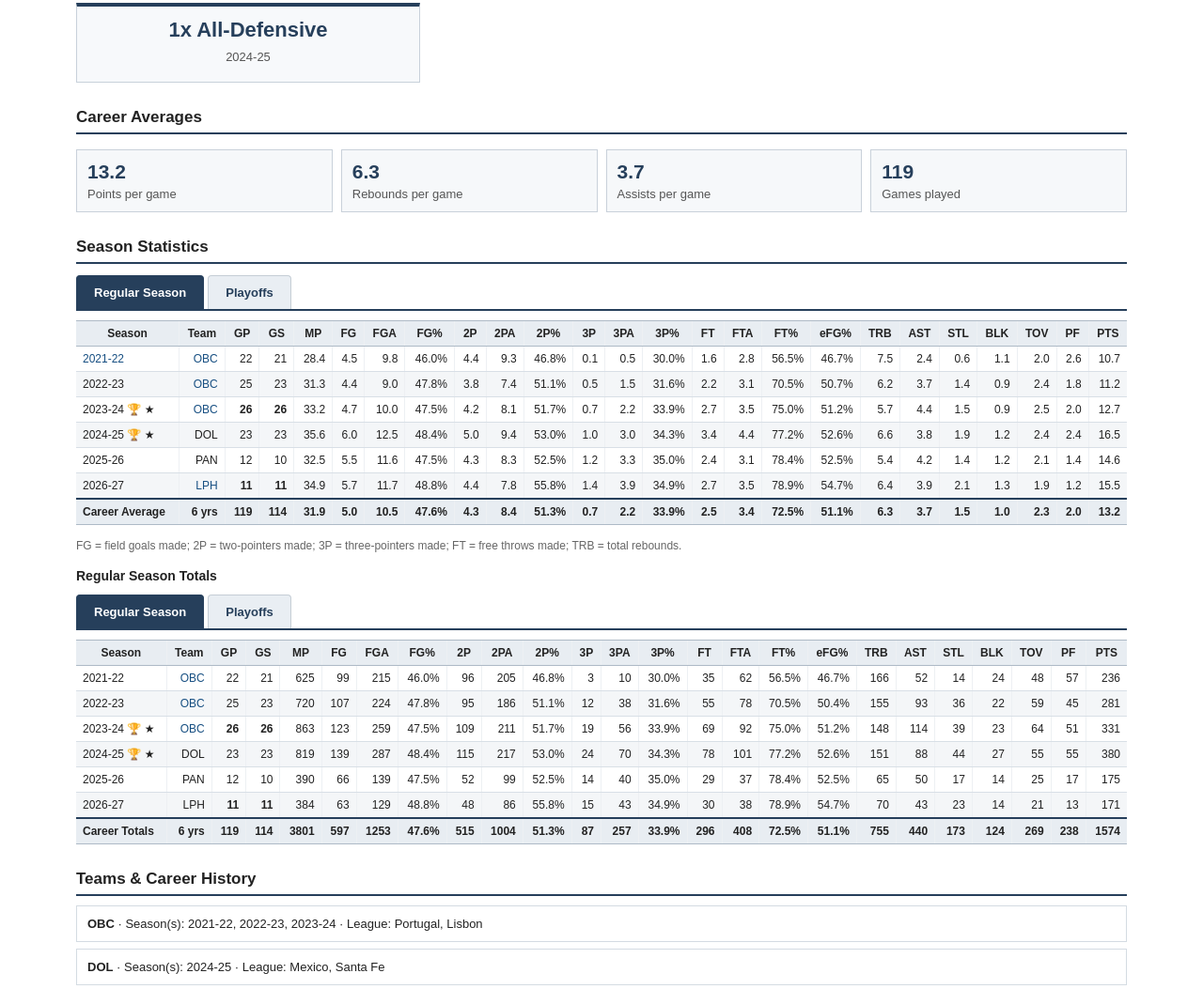
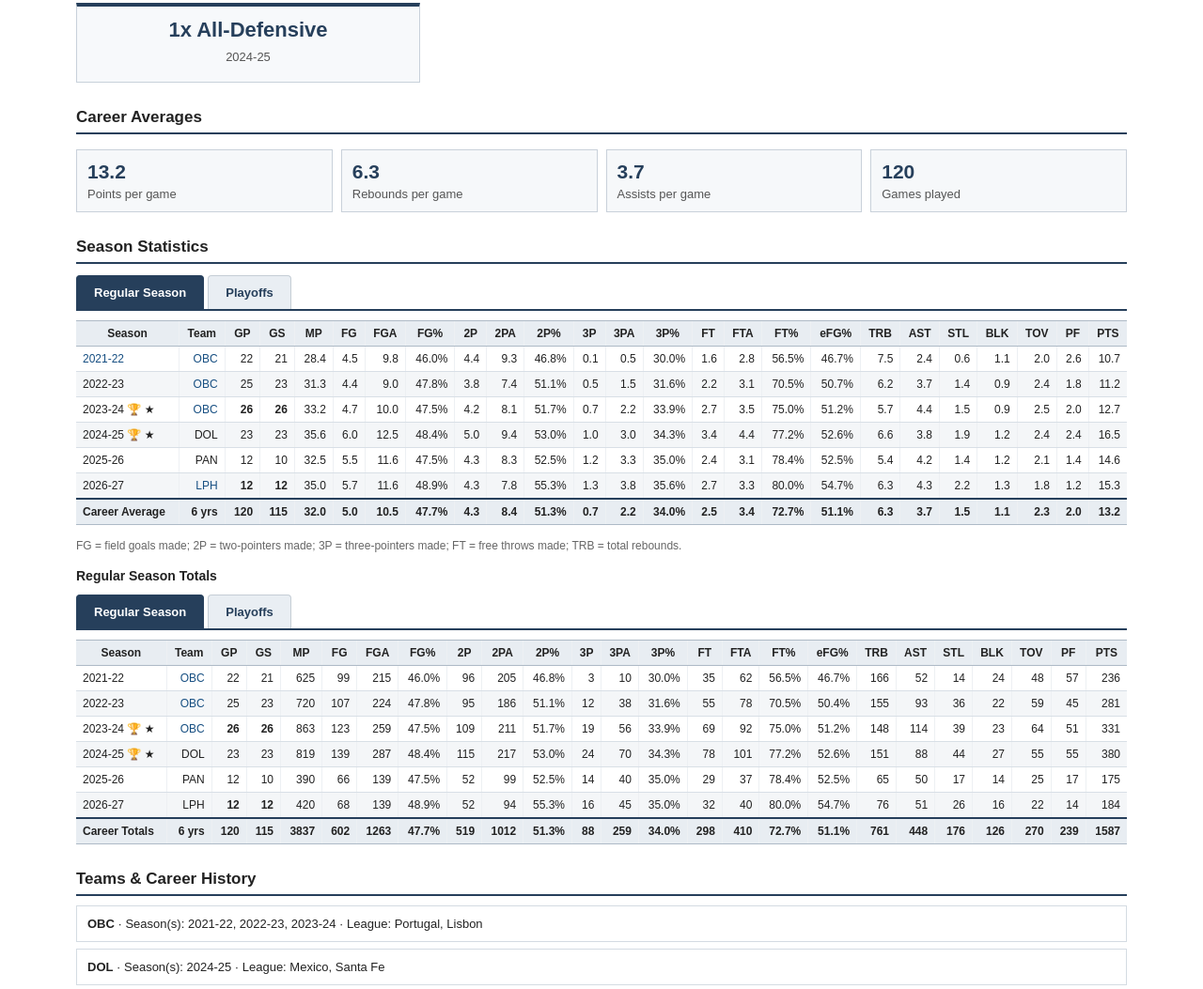
Before and after one commit to GVsoares711/basketball-career, a plain HTML site: page index.html in a window 1280 px wide. Shown: the part 480-1533 px from the top of the page at 94% size. Drawn offline with Linux system fonts and the light colour scheme.

Commit message:
Update index.html

```diff
--- a/index.html
+++ b/index.html
@@ -244,7 +244,7 @@ footer{background:#263f5b;color:white;text-align:center;padding:20px;margin-top:
       <div class="stat"><strong>13.2</strong><span>Points per game</span></div>
       <div class="stat"><strong>6.3</strong><span>Rebounds per game</span></div>
       <div class="stat"><strong>3.7</strong><span>Assists per game</span></div>
-      <div class="stat"><strong>119</strong><span>Games played</span></div>
+      <div class="stat"><strong>120</strong><span>Games played</span></div>
     </div>
   </section>
 
@@ -294,10 +294,10 @@ footer{background:#263f5b;color:white;text-align:center;padding:20px;margin-top:
             <tr><td>2023-24 🏆 ★</td><td><a href="obc3.html">OBC</a></td><td><strong>26</strong></td><td><strong>26</strong></td><td>33.2</td><td>4.7</td><td>10.0</td><td>47.5%</td><td>4.2</td><td>8.1</td><td>51.7%</td><td>0.7</td><td>2.2</td><td>33.9%</td><td>2.7</td><td>3.5</td><td>75.0%</td><td>51.2%</td><td>5.7</td><td>4.4</td><td>1.5</td><td>0.9</td><td>2.5</td><td>2.0</td><td>12.7</td></tr>
             <tr><td>2024-25 🏆 ★</td><td>DOL</td><td>23</td><td>23</td><td>35.6</td><td>6.0</td><td>12.5</td><td>48.4%</td><td>5.0</td><td>9.4</td><td>53.0%</td><td>1.0</td><td>3.0</td><td>34.3%</td><td>3.4</td><td>4.4</td><td>77.2%</td><td>52.6%</td><td>6.6</td><td>3.8</td><td>1.9</td><td>1.2</td><td>2.4</td><td>2.4</td><td>16.5</td></tr>
             <tr><td>2025-26</td><td>PAN</td><td>12</td><td>10</td><td>32.5</td><td>5.5</td><td>11.6</td><td>47.5%</td><td>4.3</td><td>8.3</td><td>52.5%</td><td>1.2</td><td>3.3</td><td>35.0%</td><td>2.4</td><td>3.1</td><td>78.4%</td><td>52.5%</td><td>5.4</td><td>4.2</td><td>1.4</td><td>1.2</td><td>2.1</td><td>1.4</td><td>14.6</td></tr>
-            <tr><td>2026-27</td><td><a href="lph.html">LPH</a></td><td><strong>11</strong></td><td><strong>11</strong></td><td>34.9</td><td>5.7</td><td>11.7</td><td>48.8%</td><td>4.4</td><td>7.8</td><td>55.8%</td><td>1.4</td><td>3.9</td><td>34.9%</td><td>2.7</td><td>3.5</td><td>78.9%</td><td>54.7%</td><td>6.4</td><td>3.9</td><td>2.1</td><td>1.3</td><td>1.9</td><td>1.2</td><td>15.5</td></tr>
+            <tr><td>2026-27</td><td><a href="lph.html">LPH</a></td><td><strong>12</strong></td><td><strong>12</strong></td><td>35.0</td><td>5.7</td><td>11.6</td><td>48.9%</td><td>4.3</td><td>7.8</td><td>55.3%</td><td>1.3</td><td>3.8</td><td>35.6%</td><td>2.7</td><td>3.3</td><td>80.0%</td><td>54.7%</td><td>6.3</td><td>4.3</td><td>2.2</td><td>1.3</td><td>1.8</td><td>1.2</td><td>15.3</td></tr>
           </tbody>
           <tfoot>
-            <tr><td>Career Average</td><td>6 yrs</td><td>119</td><td>114</td><td>31.9</td><td>5.0</td><td>10.5</td><td>47.6%</td><td>4.3</td><td>8.4</td><td>51.3%</td><td>0.7</td><td>2.2</td><td>33.9%</td><td>2.5</td><td>3.4</td><td>72.5%</td><td>51.1%</td><td>6.3</td><td>3.7</td><td>1.5</td><td>1.0</td><td>2.3</td><td>2.0</td><td>13.2</td></tr>
+            <tr><td>Career Average</td><td>6 yrs</td><td>120</td><td>115</td><td>32.0</td><td>5.0</td><td>10.5</td><td>47.7%</td><td>4.3</td><td>8.4</td><td>51.3%</td><td>0.7</td><td>2.2</td><td>34.0%</td><td>2.5</td><td>3.4</td><td>72.7%</td><td>51.1%</td><td>6.3</td><td>3.7</td><td>1.5</td><td>1.1</td><td>2.3</td><td>2.0</td><td>13.2</td></tr>
           </tfoot>
         </table>
       </div>
@@ -370,10 +370,10 @@ footer{background:#263f5b;color:white;text-align:center;padding:20px;margin-top:
             <tr><td>2023-24 🏆 ★</td><td><a href="obc3.html">OBC</a></td><td><strong>26</strong></td><td><strong>26</strong></td><td>863</td><td>123</td><td>259</td><td>47.5%</td><td>109</td><td>211</td><td>51.7%</td><td>19</td><td>56</td><td>33.9%</td><td>69</td><td>92</td><td>75.0%</td><td>51.2%</td><td>148</td><td>114</td><td>39</td><td>23</td><td>64</td><td>51</td><td>331</td></tr>
             <tr><td>2024-25 🏆 ★</td><td>DOL</td><td>23</td><td>23</td><td>819</td><td>139</td><td>287</td><td>48.4%</td><td>115</td><td>217</td><td>53.0%</td><td>24</td><td>70</td><td>34.3%</td><td>78</td><td>101</td><td>77.2%</td><td>52.6%</td><td>151</td><td>88</td><td>44</td><td>27</td><td>55</td><td>55</td><td>380</td></tr>
             <tr><td>2025-26</td><td>PAN</td><td>12</td><td>10</td><td>390</td><td>66</td><td>139</td><td>47.5%</td><td>52</td><td>99</td><td>52.5%</td><td>14</td><td>40</td><td>35.0%</td><td>29</td><td>37</td><td>78.4%</td><td>52.5%</td><td>65</td><td>50</td><td>17</td><td>14</td><td>25</td><td>17</td><td>175</td></tr>
-            <tr><td>2026-27</td><td>LPH</td><td><strong>11</strong></td><td><strong>11</strong></td><td>384</td><td>63</td><td>129</td><td>48.8%</td><td>48</td><td>86</td><td>55.8%</td><td>15</td><td>43</td><td>34.9%</td><td>30</td><td>38</td><td>78.9%</td><td>54.7%</td><td>70</td><td>43</td><td>23</td><td>14</td><td>21</td><td>13</td><td>171</td></tr>
+            <tr><td>2026-27</td><td>LPH</td><td><strong>12</strong></td><td><strong>12</strong></td><td>420</td><td>68</td><td>139</td><td>48.9%</td><td>52</td><td>94</td><td>55.3%</td><td>16</td><td>45</td><td>35.0%</td><td>32</td><td>40</td><td>80.0%</td><td>54.7%</td><td>76</td><td>51</td><td>26</td><td>16</td><td>22</td><td>14</td><td>184</td></tr>
           </tbody>
           <tfoot>
-            <tr><td>Career Totals</td><td>6 yrs</td><td>119</td><td>114</td><td>3801</td><td>597</td><td>1253</td><td>47.6%</td><td>515</td><td>1004</td><td>51.3%</td><td>87</td><td>257</td><td>33.9%</td><td>296</td><td>408</td><td>72.5%</td><td>51.1%</td><td>755</td><td>440</td><td>173</td><td>124</td><td>269</td><td>238</td><td>1574</td></tr>
+            <tr><td>Career Totals</td><td>6 yrs</td><td>120</td><td>115</td><td>3837</td><td>602</td><td>1263</td><td>47.7%</td><td>519</td><td>1012</td><td>51.3%</td><td>88</td><td>259</td><td>34.0%</td><td>298</td><td>410</td><td>72.7%</td><td>51.1%</td><td>761</td><td>448</td><td>176</td><td>126</td><td>270</td><td>239</td><td>1587</td></tr>
           </tfoot>
         </table>
       </div>
```
